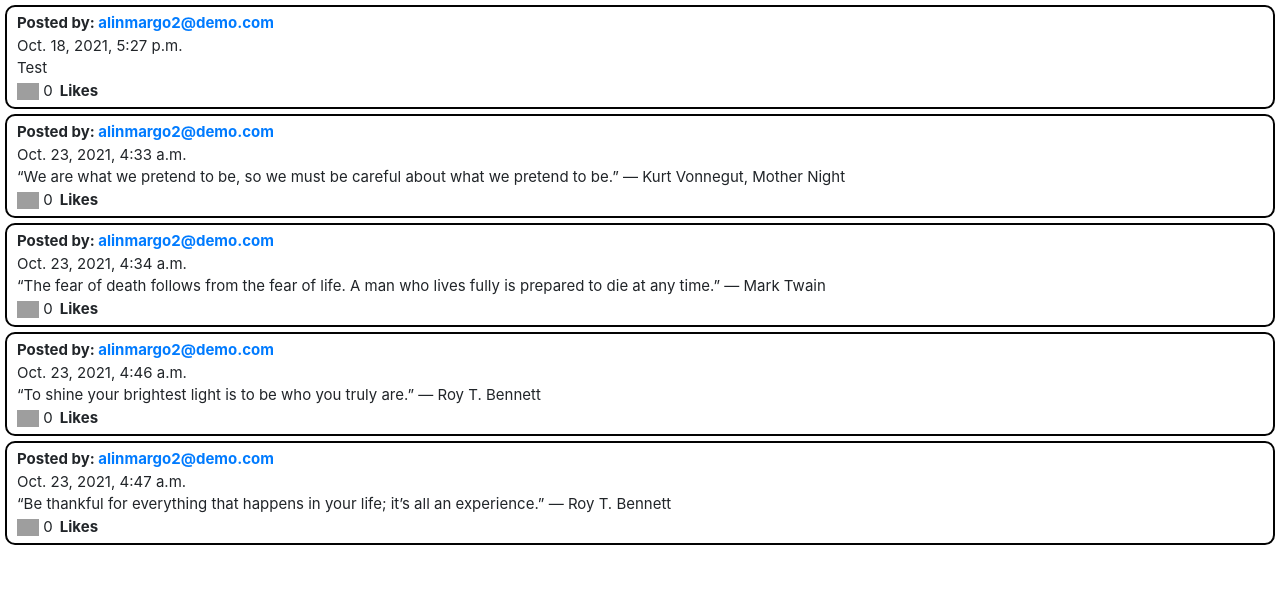
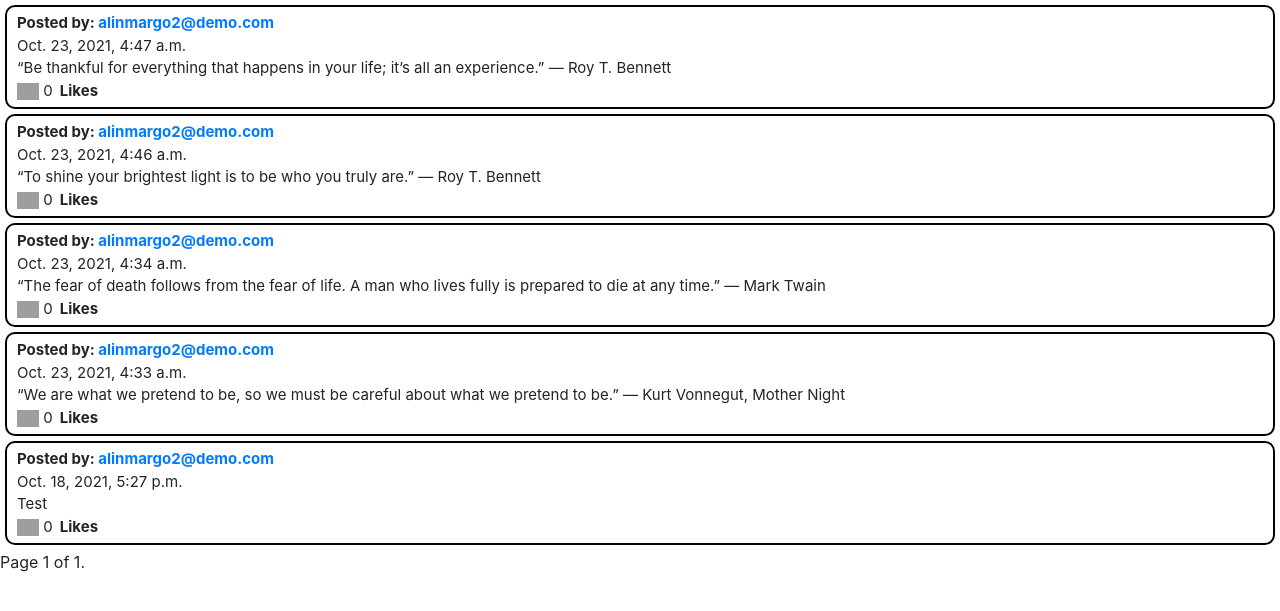
Before and after one commit to magaranin/Network, a Django app: page /following in a window 1280 px wide. Shown: the part 56-667 px from the top of the page. Run offline with Django 3.2, Linux system fonts and the light colour scheme; a user stored in the database is signed in; data comes from the database, SQL or seed files in the repository; both versions use the stored data as it was after the commit; some libraries are stand-ins or nearby versions; grey boxes are pictures that could not be loaded.

Commit message:
Add pagination that displays only 10 posts on a page

```diff
--- a/network/templates/network/following.html
+++ b/network/templates/network/following.html
@@ -2,7 +2,7 @@
 
 {% block body %}
 
-    {% for post in posts %}
+    {% for post in page_obj %}
         {% if post.owner is not None %}
             <div class="content">
                 <div class="post_by">
@@ -22,6 +22,22 @@
         {% empty %}
             <h4>The are no posts available!</h4>
     {% endfor %}
+    <div class="pagination">
+        <span class="step-links">
+            {% if page_obj.has_previous %}
+                <a href="?page=1">&laquo; first</a>
+                <a href="?page={{ page_obj.previous_page_number }}">previous</a>
+            {% endif %}
 
+            <span class="current">
+                Page {{ page_obj.number }} of {{ page_obj.paginator.num_pages }}.
+            </span>
+
+            {% if page_obj.has_next %}
+                <a href="?page={{ page_obj.next_page_number }}">next</a>
+                <a href="?page={{ page_obj.paginator.num_pages }}">last &raquo;</a>
+            {% endif %}
+        </span>
+    </div>
 
 {% endblock %}
--- a/network/views.py
+++ b/network/views.py
@@ -9,13 +9,17 @@ from django.forms import ModelForm
 from .models import User, Post
 from django.contrib.auth.decorators import login_required
 from .forms import CreateNewPostForm
+from django.core.paginator import Paginator
 
 def index(request):
     # Authenticated users view the posts
     if request.user.is_authenticated:
         posts = Post.objects.order_by("-created_date").all()
+        paginator = Paginator(posts, 10) # Show 10 contacts per page
+        page_number = request.GET.get("page")
+        page_obj = paginator.get_page(page_number)
         return render(request, "network/index.html", {
-            "posts": posts
+            "page_obj": page_obj
         })
 
     # Everyone else is promped to sign in
@@ -52,8 +56,6 @@ def register(request):
     if request.method == "POST":
         username = request.POST["username"]
         email = request.POST["email"]
-        #first_name = request.POST["first_name"]
-        #last_name = request.POST["last_name"]
 
         # Ensure password matches confirmation
         password = request.POST["password"]
@@ -96,12 +98,14 @@ def profile_page(request, profile_owner_id):
     is_followed = request.user.followed_users.filter(pk=profile_owner_id).exists()
     posts = Post.objects.filter(
             owner = profile_owner
-        )
-    posts = posts.order_by("-created_date").all()
+        ).order_by("-created_date").all()
+    paginator = Paginator(posts, 10) # Show 10 contacts per page
+    page_number = request.GET.get("page")
+    page_obj = paginator.get_page(page_number)
     return render(request, "network/profile_page.html" ,{
         "is_followed": is_followed,
         "profile_owner": profile_owner,
-        "posts": posts
+        "page_obj": page_obj
     })
 
 
@@ -122,11 +126,13 @@ def update_follows(request, profile_owner_id):
 
 @login_required
 def following(request):
-    #user = request.user # account logged in
     followed_users = request.user.followed_users.all()
     posts = Post.objects.filter(
             owner__in = followed_users
-        )
+        ).order_by("-created_date").all()
+    paginator = Paginator(posts, 10) # Show 10 contacts per page
+    page_number = request.GET.get("page")
+    page_obj = paginator.get_page(page_number)
     return render(request, "network/following.html", {
-        "posts": posts
+        "page_obj": page_obj
     })
```
Also changed, not shown: network/templates/network/index.html (+18 -1 lines), network/templates/network/profile_page.html (+18 -1 lines), db.sqlite3.
